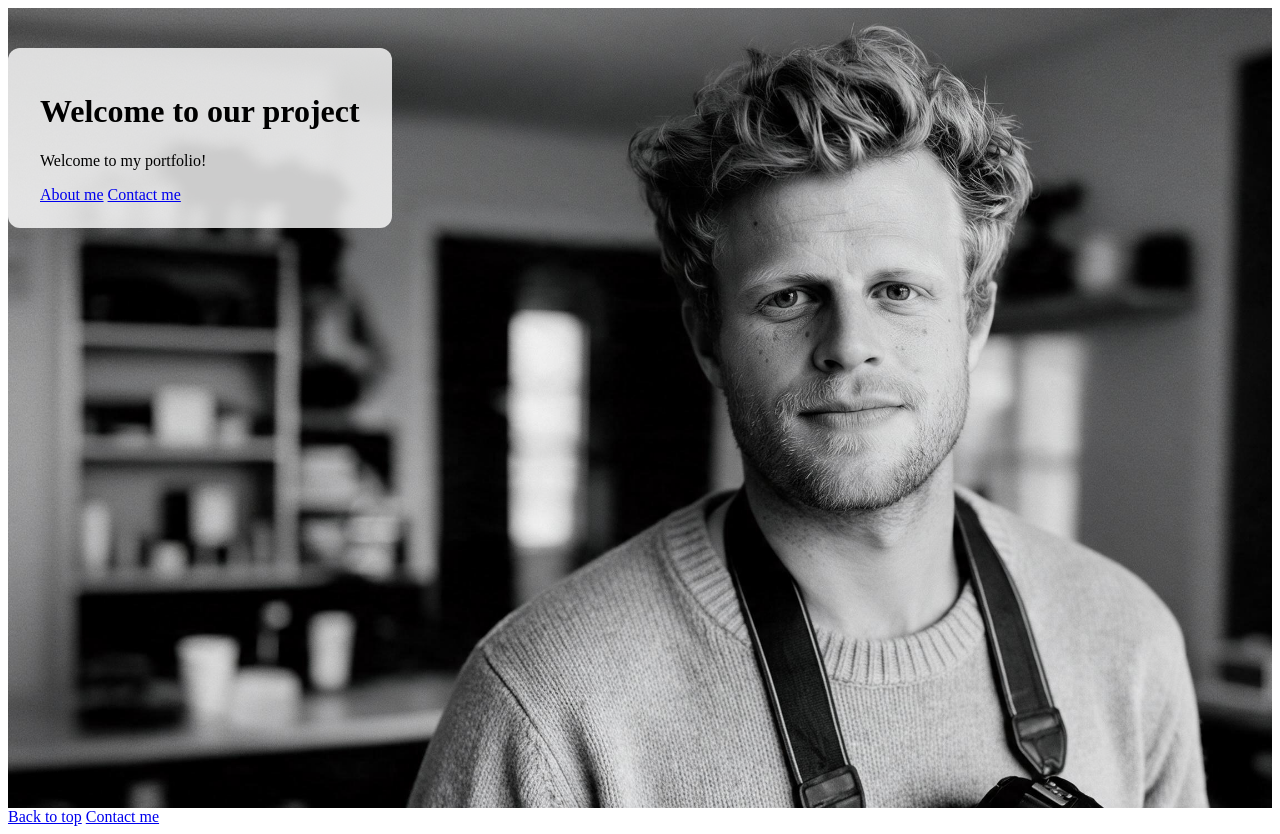
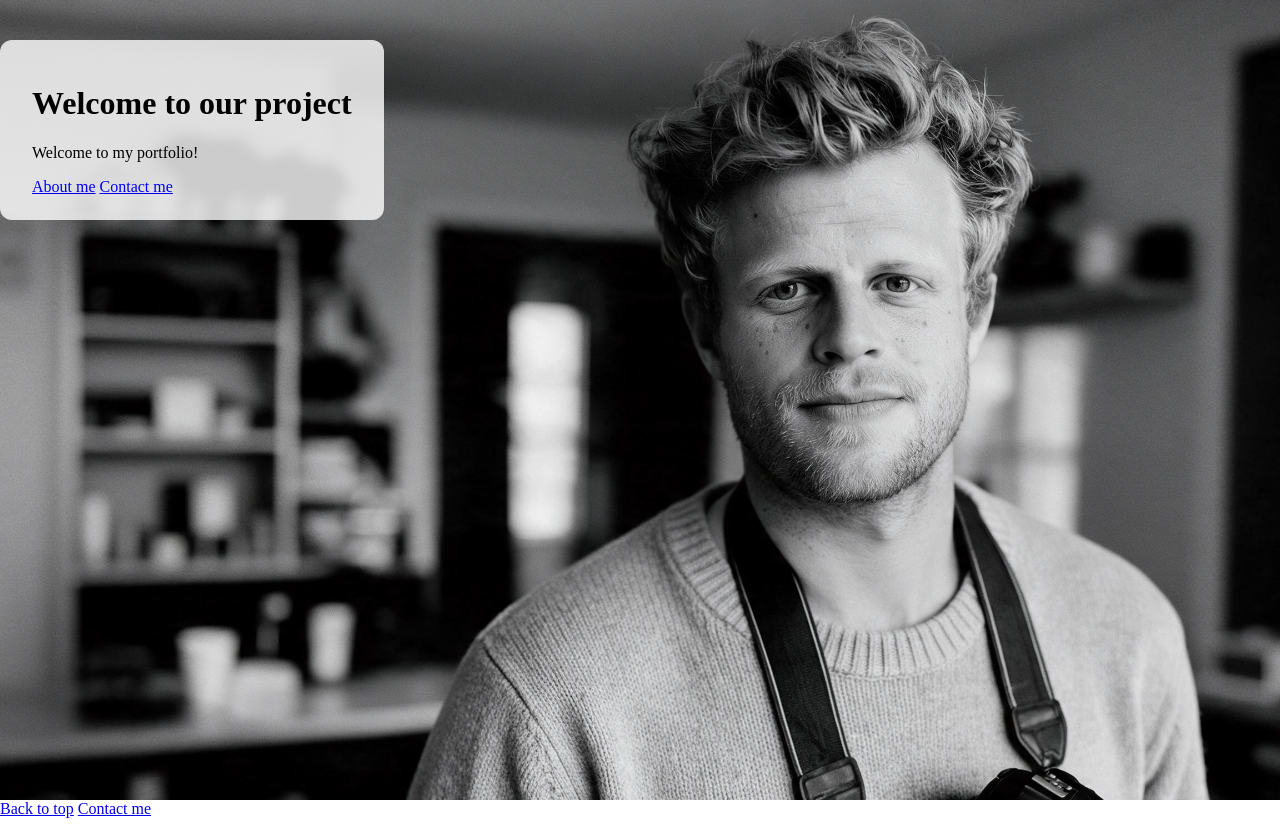
Before and after one commit to issa433/group-project-portfolio, a SvelteKit app: page / in a window 1280 px wide. Built offline with nearby package versions, Linux system fonts and the light colour scheme.

Commit message:
no body margin

```diff
--- a/src/routes/+page.svelte
+++ b/src/routes/+page.svelte
@@ -38,4 +38,7 @@ main {
     border-radius: 12px;
     max-width: 400px;
 }
+:global(body) {
+    margin: 0;
+}
 </style>
```
